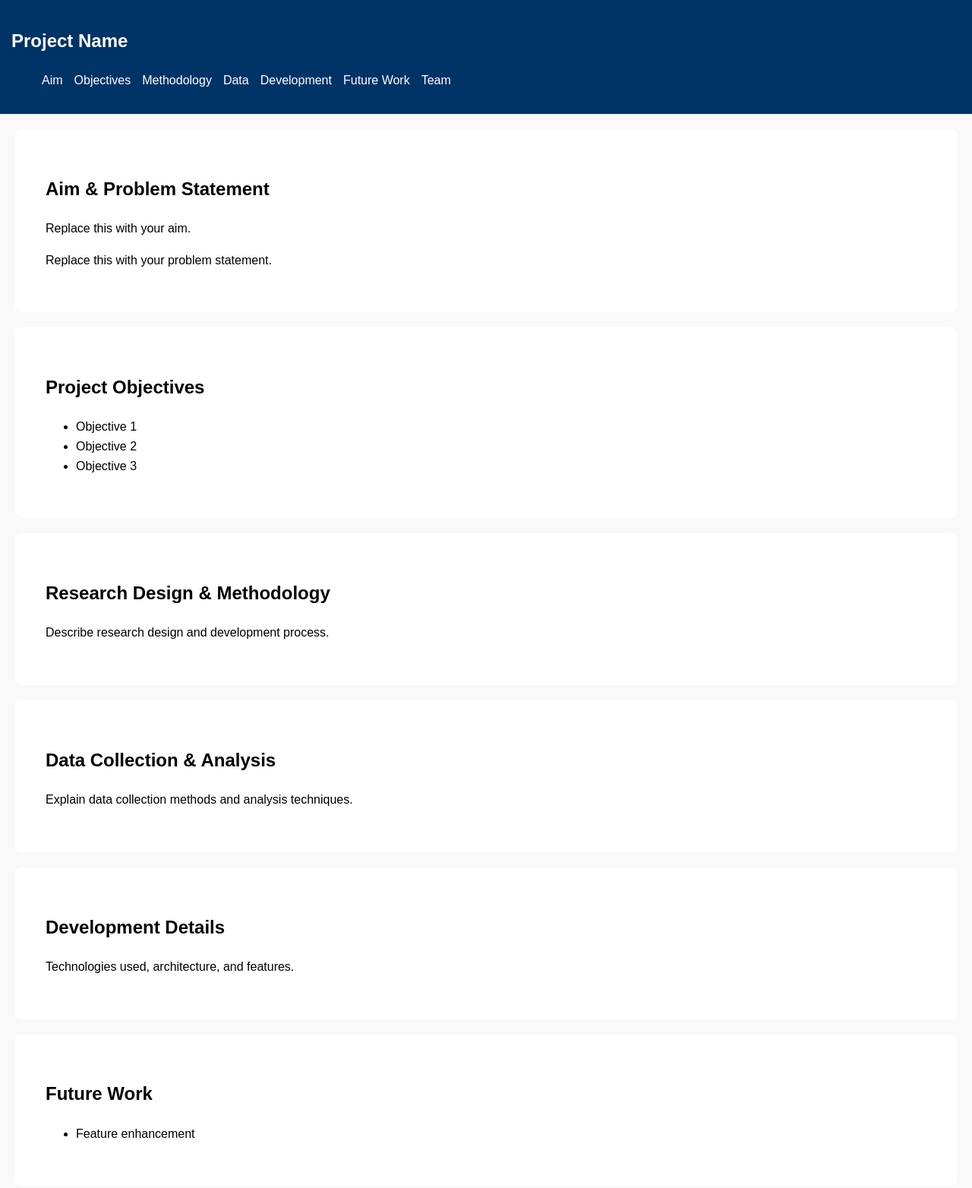
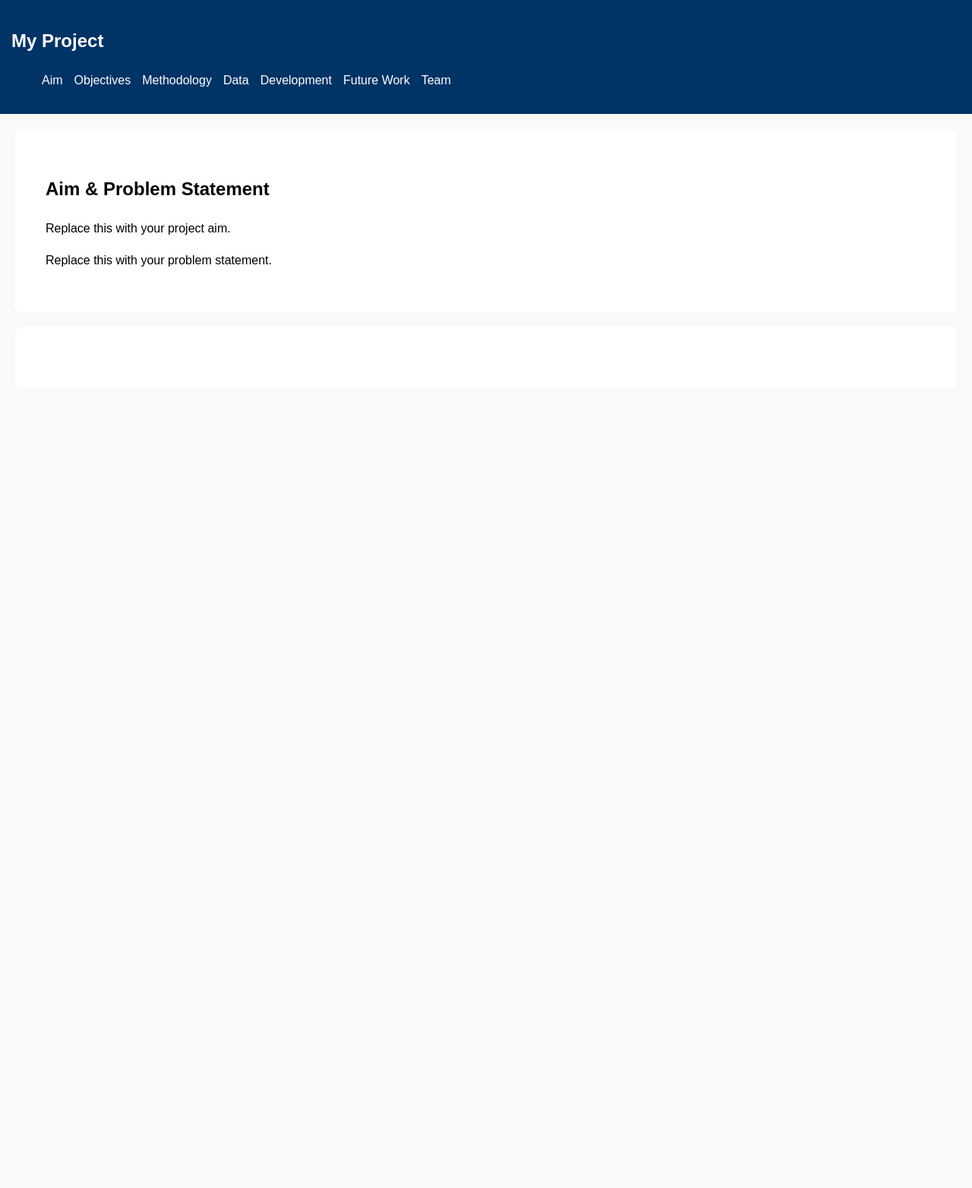
Before and after one commit to fajerar/fajerar.github.io, a plain HTML site: page index.html in a window 1280 px wide. Shown: the whole page at 76% size. After the commit the page ends 800 px from the top, so only its background shows below. Drawn offline with Linux system fonts and the light colour scheme.

Commit message:
Update index.html

```diff
--- a/index.html
+++ b/index.html
@@ -2,13 +2,17 @@
 <html lang="en">
 <head>
   <meta charset="UTF-8">
-  <title>Project Website</title>
+  <meta name="viewport" content="width=device-width, initial-scale=1.0">
+  <title>My Project Website</title>
   <link rel="stylesheet" href="style.css">
+  <link href="https://fonts.googleapis.com/css2?family=Inter:wght@400;600&display=swap" rel="stylesheet">
 </head>
 <body>
 
+<!-- Navigation -->
 <nav>
-  <h2>Project Name</h2>
+  <div class="nav-container">
+    <h1>My Project</h1>
     <ul>
       <li><a href="#aim">Aim</a></li>
       <li><a href="#objectives">Objectives</a></li>
@@ -18,39 +22,17 @@
       <li><a href="#future">Future Work</a></li>
       <li><a href="#team">Team</a></li>
     </ul>
+  </div>
 </nav>
 
-<section id="aim">
+<!-- Sections -->
+<section id="aim" class="section">
+  <div class="container">
     <h2>Aim & Problem Statement</h2>
-  <p>Replace this with your aim.</p>
+    <p>Replace this with your project aim.</p>
     <p>Replace this with your problem statement.</p>
+  </div>
 </section>
 
-<section id="objectives">
-  <h2>Project Objectives</h2>
-  <ul>
-    <li>Objective 1</li>
-    <li>Objective 2</li>
-    <li>Objective 3</li>
-  </ul>
-</section>
-
-<section id="methodology">
-  <h2>Research Design & Methodology</h2>
-  <p>Describe research design and development process.</p>
-</section>
-
-<section id="data">
-  <h2>Data Collection & Analysis</h2>
-  <p>Explain data collection methods and analysis techniques.</p>
-</section>
-
-<section id="development">
-  <h2>Development Details</h2>
-  <p>Technologies used, architecture, and features.</p>
-</section>
-
-<section id="future">
-  <h2>Future Work</h2>
-  <ul>
-    <li>Feature enhancement</li>
+<section id="objectives" class="section">
+  <div class=
```
Lines whose indentation alone changed are shown as unchanged.
